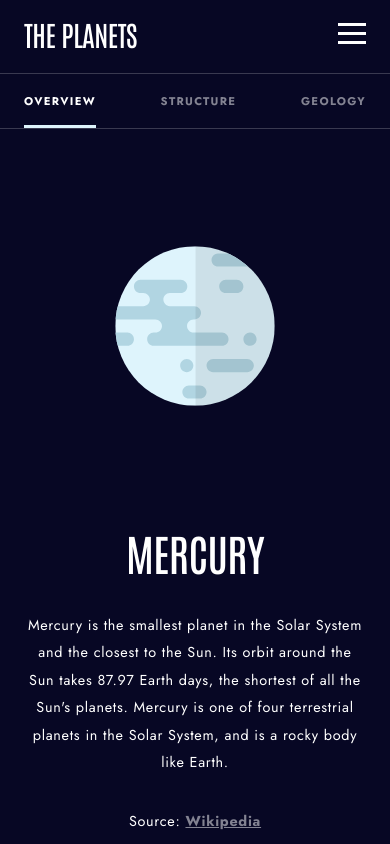
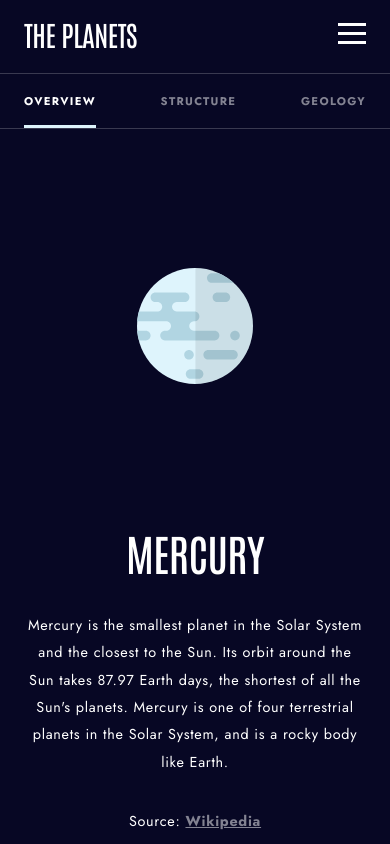
Before and after one commit to marina-lazarevic/The-Planets, a Vue app: page / in a window 390 px wide. Shown: the top 844 px of the page. Built offline with nearby package versions, Linux system fonts and the light colour scheme.

Commit message:
responsive - mobile

```diff
--- a/src/components/NavBar.vue
+++ b/src/components/NavBar.vue
@@ -1,5 +1,5 @@
 <template>
-  <header class="header">
+  <header class="header" :style= "[this.nav_visibility ? {'position': 'fixed'} : {'position': 'relative'}]">
     <Transition name="header__branding-transition">
       <a href="/" v-show="show === true || this.screen_sm === false" class="header__branding">
         <span>The Planets</span>
@@ -70,15 +70,14 @@ export default {
 @use "@/scss/abstract/index" as a;
 
 .header {
-  position: fixed;
-  top: 0;
-  left: 0;
-  width: 100vw;
   padding: 1rem 1.5rem 1.3rem;
   border-bottom: 1px solid rgba(a.$light, $alpha: 0.2);
   background-color: a.$dark;
   @include a.d-flex(center, space-between);
   z-index: 5;
+  top: 0;
+  left: 0;
+  width: 100vw;
 
   @media screen and (min-width: a.$screen-md) and (max-width: a.$screen-lg) {
     flex-direction: column;
--- a/src/components/PlanetPage.vue
+++ b/src/components/PlanetPage.vue
@@ -73,7 +73,7 @@ export default {
 @use '@/scss/abstract/index' as a;
 
 .planet {
-    padding: 0 1.5rem;
+    padding: 0 1.5rem 3rem;
     position: relative;
 
     @media screen and (min-width: a.$screen-lg) {
@@ -84,19 +84,19 @@ export default {
         width: 100%;
         height: fit-content;
         min-height: 450px;
-        margin-top: 74.1px;
         padding-top: 54.5px;
         @include a.d-flex(center, center);
         position: relative;
 
         img {
-            transform: scale(.55);
+            transform: scale(.4);
+            position: absolute;
         }
 
         img:nth-of-type(3){
             max-width: 100px;
             position: absolute;
-            transform: translateY(70%);
+            transform: translateY(80%);
         }
     }
 
```
